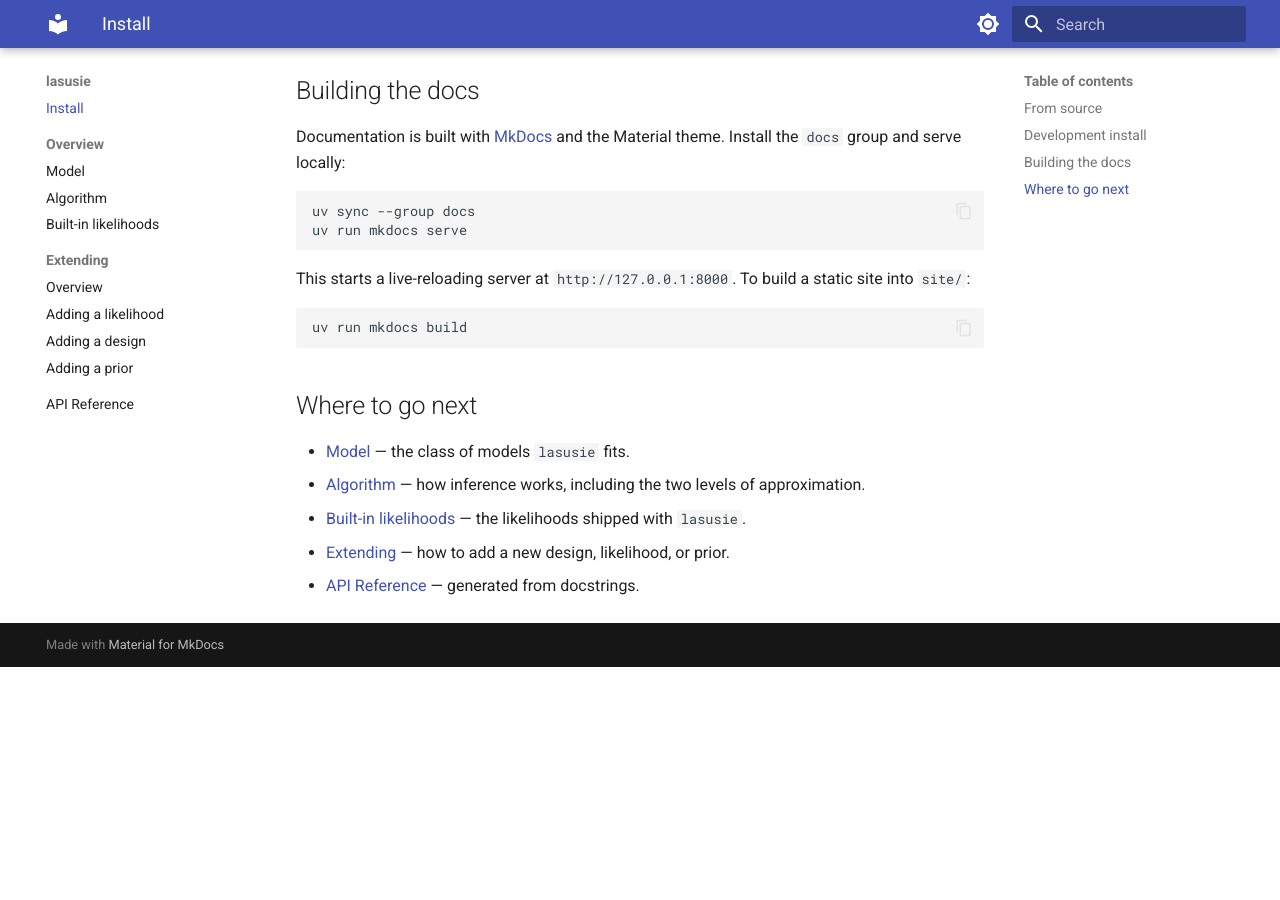
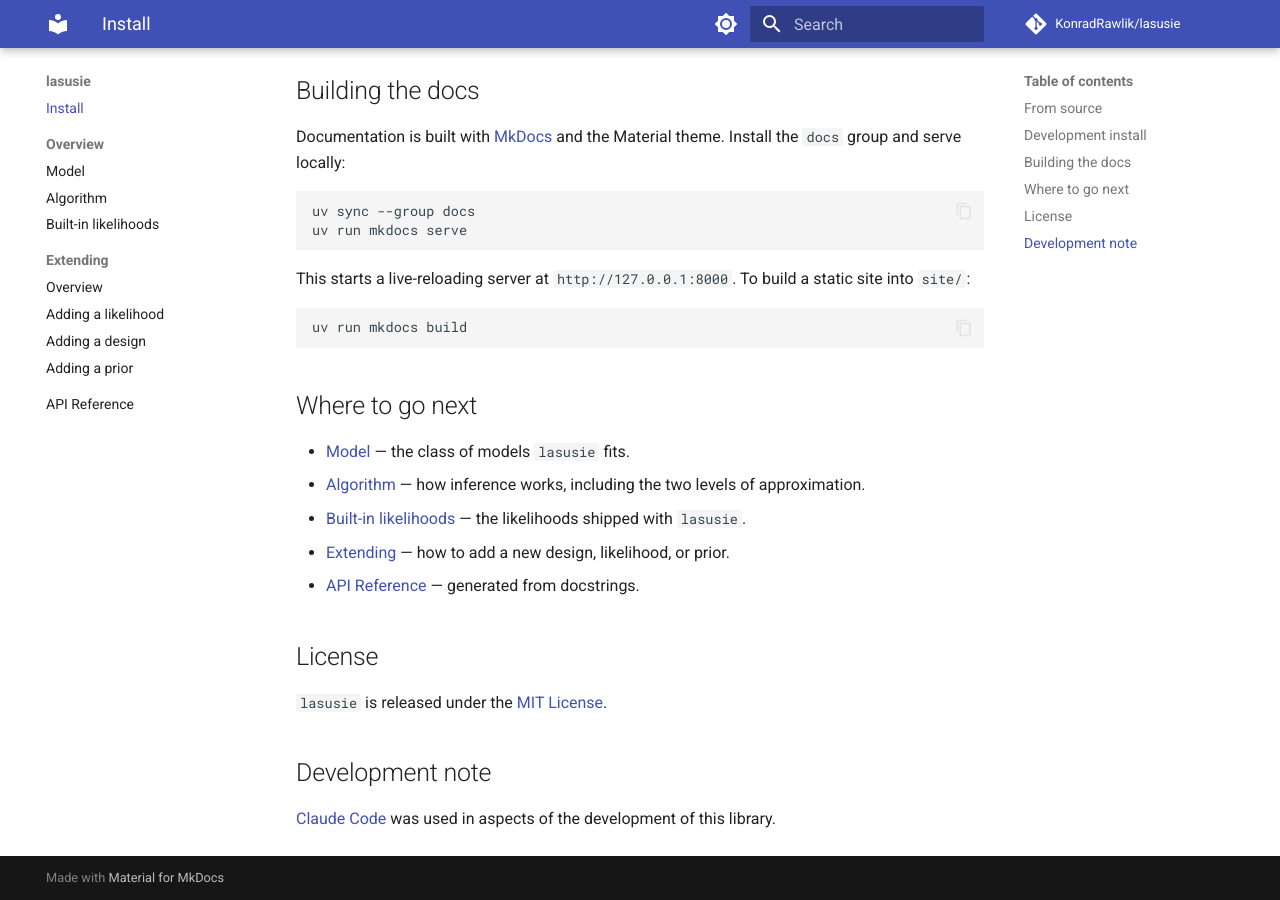
Before and after one commit to KonradRawlik/lasusie, an MkDocs documentation site: the page built from docs/index.md, in a window 1280 px wide and 900 px high, scrolled down 750 px. Built offline with MkDocs 1.6.1 and Material for MkDocs 9.7.7, drawn with Linux system fonts in a browser that asks for light colours; comment, search, counter and statistics services are not loaded; before the commit the page ends 1417 px from its top, so only the background shows below that.

Commit message:
Add docs as gh-page

```diff
--- a/docs/index.md
+++ b/docs/index.md
@@ -55,3 +55,13 @@ uv run mkdocs build
 - [Extending](extending/index.md) — how to add a new design, likelihood, or
   prior.
 - [API Reference](api.md) — generated from docstrings.
+
+## License
+
+`lasusie` is released under the
+[MIT License](https://github.com/KonradRawlik/lasusie/blob/main/LICENSE.md).
+
+## Development note
+
+[Claude Code](https://claude.com/claude-code) was used in aspects of the
+development of this library.
--- a/mkdocs.yml
+++ b/mkdocs.yml
@@ -1,6 +1,8 @@
 site_name: lasusie
 site_description: Generalized SuSiE fine-mapping in JAX
-repo_name: lasusie
+site_url: https://konradrawlik.github.io/lasusie/
+repo_name: KonradRawlik/lasusie
+repo_url: https://github.com/KonradRawlik/lasusie
 
 theme:
   name: material
```
Also changed, not shown: README.md (+40 -0 lines), docs/overview/algorithm.md (+3 -3 lines), 1 other file.
